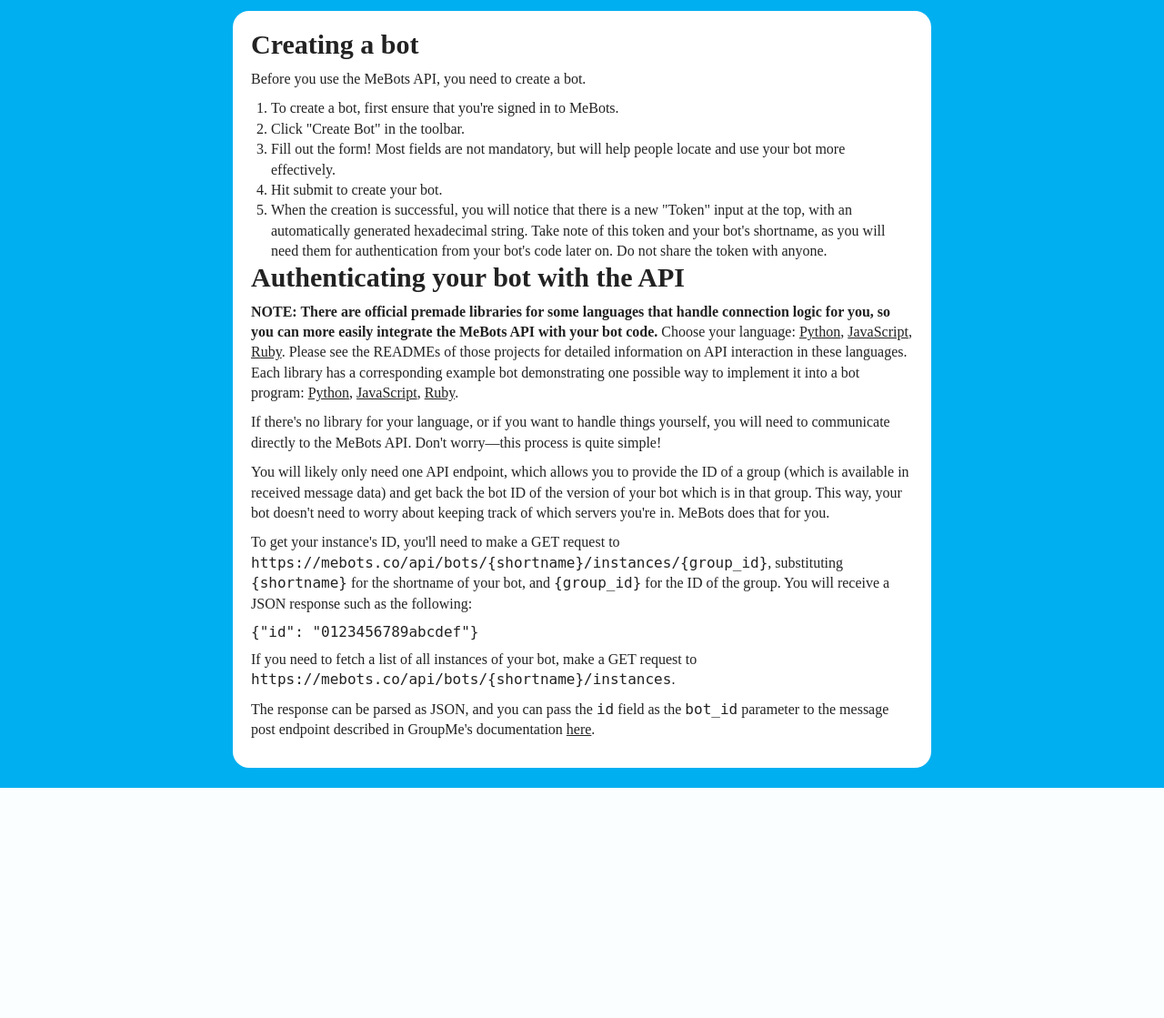
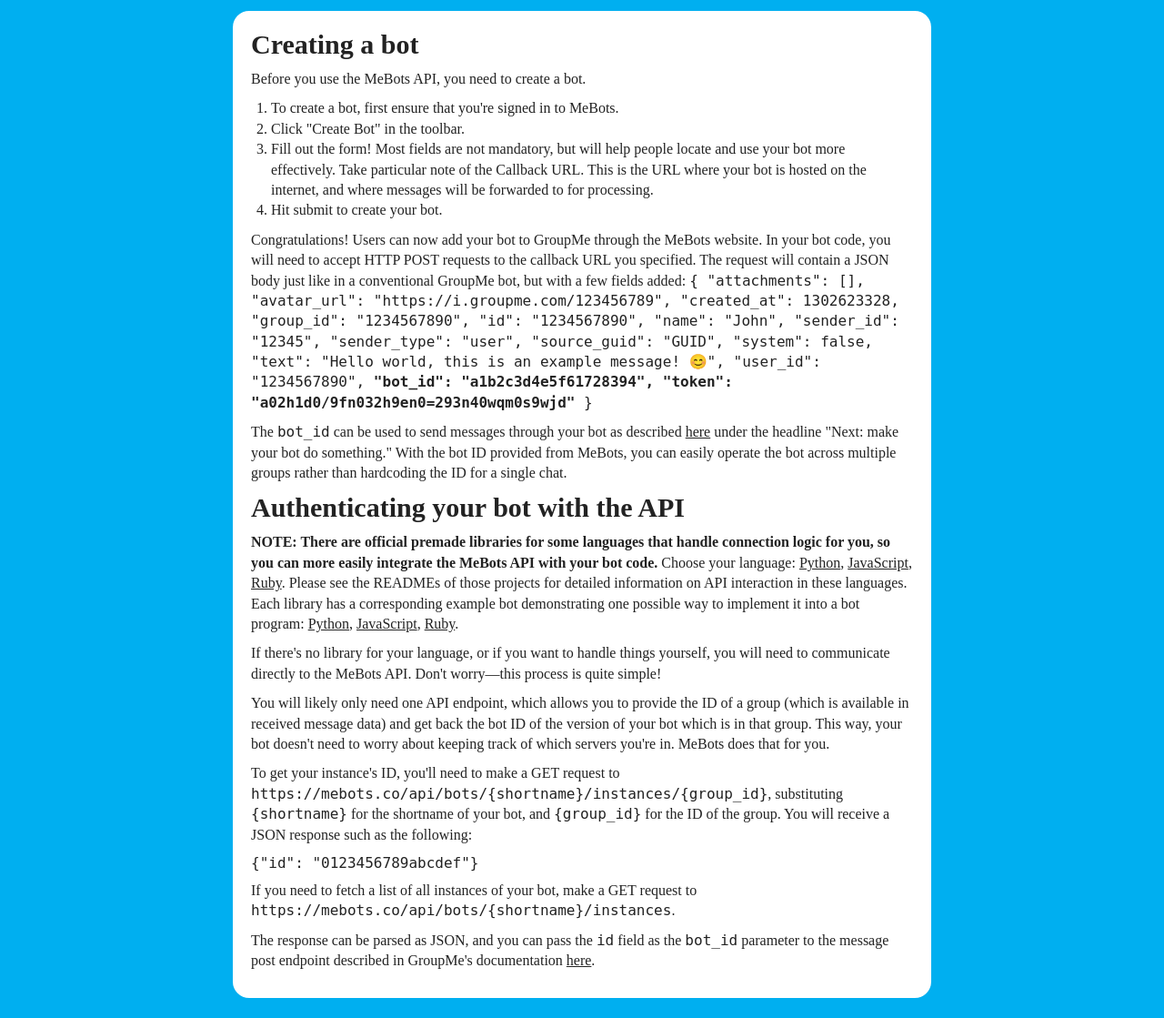
Before and after one commit to MeBots/MeBots, a Flask app: page /documentation in a window 1280 px wide. Shown: the part 80-1199 px from the top of the page at 91% size. Before the commit the page ends 946 px from the top, so only its background shows below. Run offline with Flask 2, Linux system fonts and the light colour scheme; parts of the project's set-up code (start-up, migrations or seed data) failed here and were passed over; some web fonts are replaced.

Commit message:
Update documentation

```diff
--- a/app/templates/documentation.html
+++ b/app/templates/documentation.html
@@ -7,10 +7,32 @@
     <ol>
         <li>To create a bot, first ensure that you're signed in to MeBots.</li>
         <li>Click "Create Bot" in the toolbar.</li>
-        <li>Fill out the form! Most fields are not mandatory, but will help people locate and use your bot more effectively.</li>
+        <li>Fill out the form! Most fields are not mandatory, but will help people locate and use your bot more effectively. Take particular note of the Callback URL. This is the URL where your bot is hosted on the internet, and where messages will be forwarded to for processing.</li>
         <li>Hit submit to create your bot.</li>
-        <li>When the creation is successful, you will notice that there is a new "Token" input at the top, with an automatically generated hexadecimal string. Take note of this token and your bot's shortname, as you will need them for authentication from your bot's code later on. Do not share the token with anyone.</li>
+        <!--<li>When the creation is successful, you will notice that there is a new "Token" input at the top, with an automatically generated hexadecimal string. Take note of this token and your bot's shortname, as you will need them for authentication from your bot's code later on. Do not share the token with anyone.</li>-->
     </ol>
+    <p>Congratulations! Users can now add your bot to GroupMe through the MeBots website. In your bot code, you will need to accept HTTP POST requests to the callback URL you specified. The request will contain a JSON body just like in a conventional GroupMe bot, but with a few fields added:
+    <code>
+    {
+        "attachments": [],
+        "avatar_url": "https://i.groupme.com/123456789",
+        "created_at": 1302623328,
+        "group_id": "1234567890",
+        "id": "1234567890",
+        "name": "John",
+        "sender_id": "12345",
+        "sender_type": "user",
+        "source_guid": "GUID",
+        "system": false,
+        "text": "Hello world, this is an example message! 😊",
+        "user_id": "1234567890",
+        <strong>
+        "bot_id": "a1b2c3d4e5f61728394",
+        "token": "a02h1d0/9fn032h9en0=293n40wqm0s9wjd"
+        </strong>
+    }
+    </code>
+    <p>The <code>bot_id</code> can be used to send messages through your bot as described <a href="https://dev.groupme.com/tutorials/bots">here</a> under the headline "Next: make your bot do something." With the bot ID provided from MeBots, you can easily operate the bot across multiple groups rather than hardcoding the ID for a single chat.</p>
     <h3>Authenticating your bot with the API</h3>
     <p><strong>NOTE: There are official premade libraries for some languages that handle connection logic for you, so you can more easily integrate the MeBots API with your bot code.</strong> Choose your language: <a href="https://github.com/MeBots/mebots.py">Python</a>, <a href="https://github.com/MeBots/mebotsjs">JavaScript</a></strong>, <a href="https://github.com/MeBots/mebotsrb">Ruby</a>. Please see the READMEs of those projects for detailed information on API interaction in these languages. Each library has a corresponding example bot demonstrating one possible way to implement it into a bot program: <a href="https://github.com/MeBots/mebots-example-python">Python</a>, <a href="https://github.com/MeBots/mebots-example-javascript">JavaScript</a>, <a href="https://github.com/MeBots/mebotsrb">Ruby</a>.</p>
     <p>If there's no library for your language, or if you want to handle things yourself, you will need to communicate directly to the MeBots API. Don't worry—this process is quite simple!</p>
```
